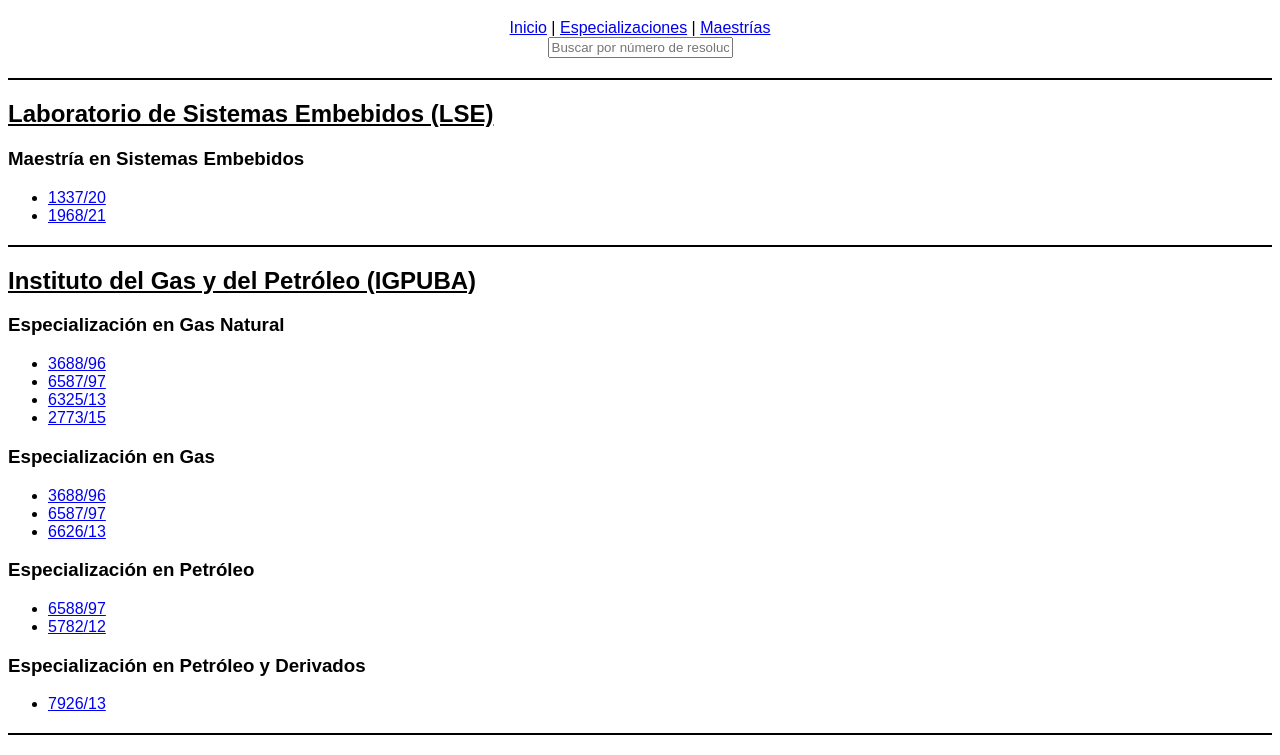
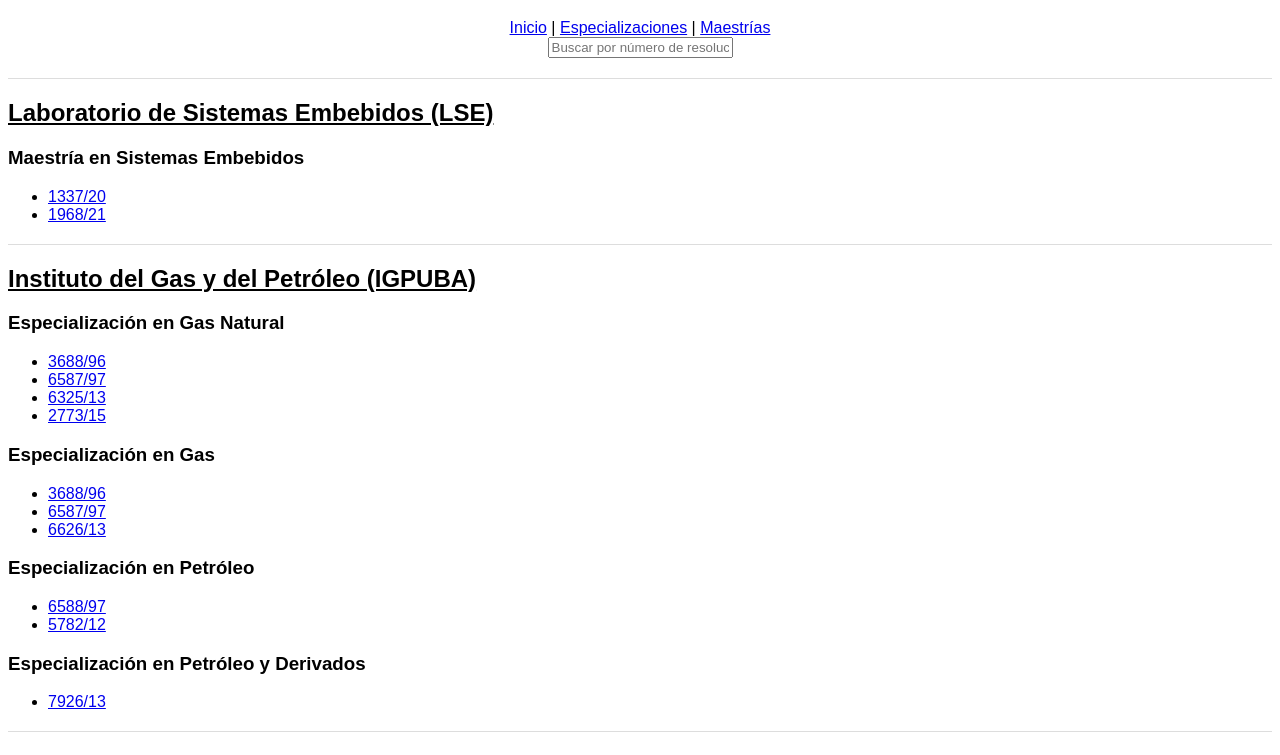
Before and after one commit to posgradofiuba/prueba, a plain HTML site: page index.html in a window 1280 px wide. Shown: the part 90-845 px from the top of the page. Drawn offline with Linux system fonts and the light colour scheme.

Commit message:
Update index.html

```diff
--- a/index.html
+++ b/index.html
@@ -6,14 +6,14 @@
     <title>Resoluciones de Posgrado</title>
     <button id="toggleContentButton">Mostrar/Ocultar Contenido</button>
     <link rel="icon" type="image/png" href="https://i.imgur.com/3mmihau.png">
-    <style>
-        hr {
-            border: none;
-            height: 2px;
-            background-color: black;
-            margin: 20px 0;
-        }
-    </style>
+<style>
+    hr {
+        border: none;
+        height: 1px; /* Cambia el grosor de la línea */
+        background-color: #ddd; /* Cambia el color de la línea */
+        margin: 20px 0; /* Margen superior e inferior */
+    }
+</style>
     <style>
         .hidden {
             display: none;
```
